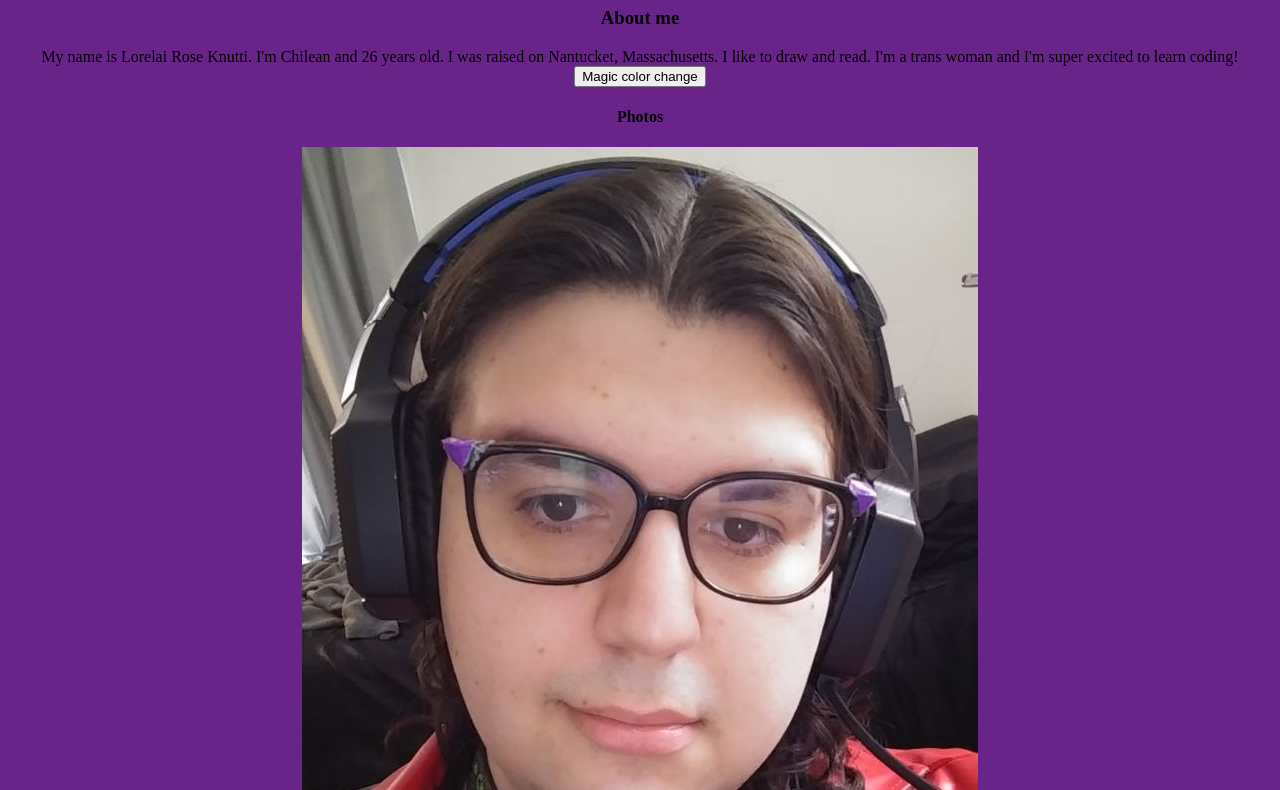
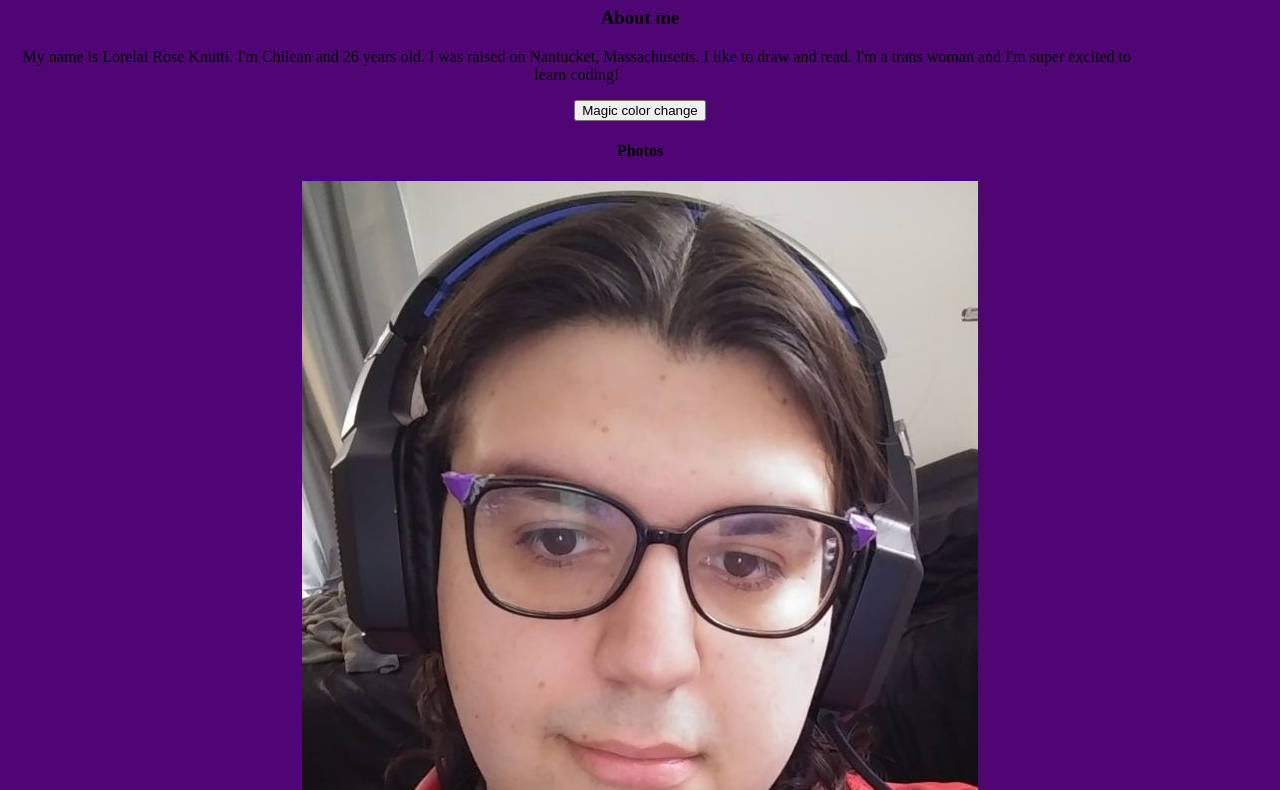
Before and after one commit to virgoknight2/my-personal-website, a plain HTML site: page index.html in a window 1280 px wide. Shown: the part 73-863 px from the top of the page. Drawn offline with Linux system fonts and the light colour scheme.

Commit message:
minor aestetic updates

```diff
--- a/index.html
+++ b/index.html
@@ -8,7 +8,7 @@
   <body>
       <h1>Hiya World!</h1>
       <h3>About me</h3>
-       <div>My name is Lorelai Rose Knutti. I'm Chilean and 26 years old. I was raised on Nantucket, Massachusetts. I like to draw and read. I'm a trans woman and I'm super excited to learn coding! </div>
+       <p>My name is Lorelai Rose Knutti. I'm Chilean and 26 years old. I was raised on Nantucket, Massachusetts. I like to draw and read. I'm a trans woman and I'm super excited to learn coding! </p>
        <button id="btn">Magic color change</button>
        <h4 id="photos">Photos</h4>
        <img id="selfie" src="Images/Selfie.jpg"  alt = "A selfie"/>
--- a/style.css
+++ b/style.css
@@ -1,6 +1,6 @@
-body { background:rgb(105, 36, 138);
+body { background:rgb(80, 5, 116);
     text-align: center;
 }
 p { text-align:center;
-color: beige;
+color: rgb(0, 0, 0);
 width: 90%;}
```
